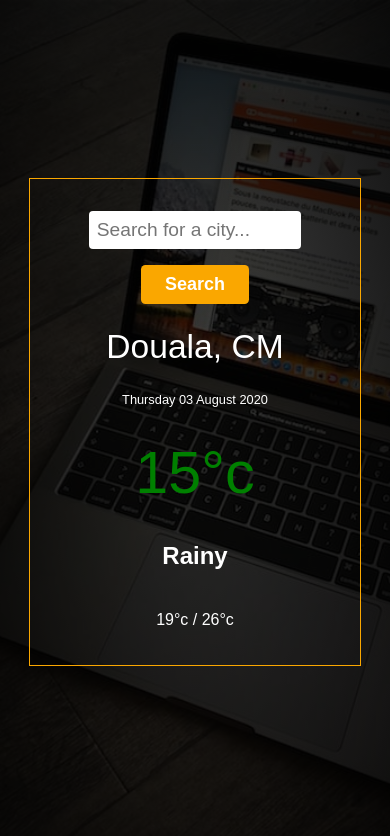
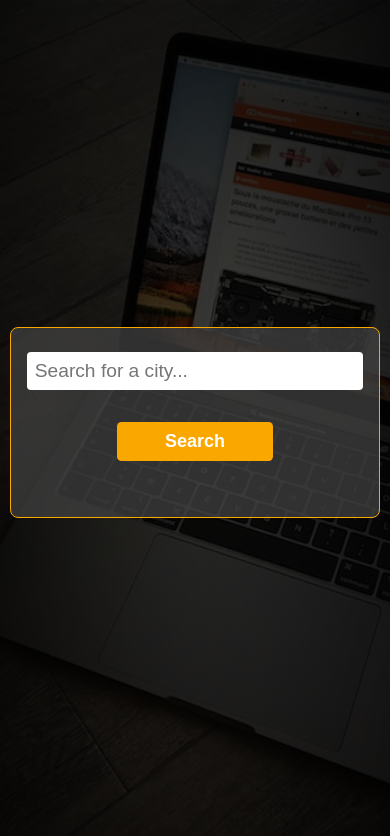
Before and after one commit to EricMbouwe/weather-app-JS, a website built with webpack: page src/templates/template.html in a window 390 px wide. Built offline with nearby package versions, Linux system fonts and the light colour scheme; no server answers; a web font is replaced by a local one.

Commit message:
added responsiveness for mobile

```diff
--- a/src/index.js
+++ b/src/index.js
@@ -19,6 +19,7 @@ function setQuery(evt) {
     getAllData(searchbox.value)
       .then(data => {
         populateContent(data)
+        console.log(data);
       })
   }
 }
--- a/src/main.scss
+++ b/src/main.scss
@@ -1,3 +1,5 @@
+@import url('https://fonts.googleapis.com/css2?family=Kufam&display=swap');
+
 *,
 *::before,
 *::after {
@@ -28,11 +30,17 @@ p {
 }
 
 .container {
-  width: 85%;
+  width: 30%;
   max-width: 65em;
   margin: 0 auto;
   border: 1px solid var(--clr-accent);
-  padding: 2rem;
+  border-radius: .5rem;
+  padding: 1.5rem 1rem;
+  background-color: rgba(68, 68, 68, 0.7);
+
+  @media screen and (max-width: 768px) {
+    width: 95%;
+  }
 }
 
 .spacing>*+* {
@@ -68,7 +76,7 @@ header {
   .search-field {
     padding: .5rem;
     border-radius: .25rem;
-    width: 80%;
+    width: 100%;
     border: none;
     font-size: 1.2rem;
   }
@@ -77,7 +85,8 @@ header {
     color: var(--clr-text, #fff);
     font-weight: 700;
     font-size: 1.125rem;
-    padding: .5em 1.5rem;
+    padding: .5em 3rem;
+    margin-top: 2rem;
     background: var(--clr-accent, blue);
     border-radius: .25em;
     border: none;
@@ -87,7 +96,7 @@ header {
 
     &:hover,
     &:focus {
-      transform: scale(1.1);
+      transform: scale(1.05);
       opacity: .9;
     }
   }
@@ -97,7 +106,7 @@ header {
 
   .temp {
     margin-top: var(--spacer, 1rem);
-    color: green;
+    color: #487eb0;
     font-size: clamp(2.5rem, calc(7vw + 2rem), 7rem);
   }
 
@@ -108,6 +117,7 @@ header {
 }
 
 .location {
+  font-family: 'Kufam', cursive;
 
   .city {
     margin-top: var(--spacer, 1rem);
--- a/src/modules/data.js
+++ b/src/modules/data.js
@@ -1,6 +1,7 @@
-export const getAllData = async(input) => {
-  const key = '1c3e320d963d88f4616259a84c7026e9'
-  const res = await fetch(`https://api.openweathermap.org/data/2.5/weather?q=${input}&units=metric&APPID=${key}`)
+const key = '1c3e320d963d88f4616259a84c7026e9'
+
+export const getAllData = async (input, units = 'metric') => {
+  const res = await fetch(`https://api.openweathermap.org/data/2.5/weather?q=${input}&units=${units}&APPID=${key}`)
   const data = await res.json()
   return data
 }
@@ -11,7 +12,7 @@ export function convertTemp(data) {
 
 export async function getCurrent(lat, lon, units = 'metric') {
   try {
-    const url = `https://api.openweathermap.org/data/2.5/weather?lat=${lat}&lon=${lon}&appid=b56e54fcfc83ea96697925d8521b8966&units=${units}`;
+    const url = `https://api.openweathermap.org/data/2.5/weather?lat=${lat}&lon=${lon}&appid=${key}&units=${units}`;
     const res = await fetch(url, { mode: 'cors' });
     const data = await res.json();
     return data
--- a/src/modules/dom.js
+++ b/src/modules/dom.js
@@ -11,7 +11,7 @@ export function populateContent(data) {
   city.innerText = `${data.name}, ${data.sys.country}`;
   date.innerText = dateBuilder(now)
   temp.innerHTML = `${Math.round(data.main.temp)}<span>°c</span>`;
-  weather.innerText = data.weather[0].main;
+  weather.innerText = data.weather[0].description;
   // icon.src = `${../assets/data.weather[0].icon}`.png ;
   hilow.innerText = `${Math.round(data.main.temp_min)}°c / ${Math.round(data.main.temp_max)}°c`;
 }
--- a/src/templates/template.html
+++ b/src/templates/template.html
@@ -14,14 +14,14 @@
         </header>
         <main>
           <section class="location spacing">
-            <div class="city">Douala, CM</div>
-            <div class="date">Thursday 03 August 2020</div>
+            <div class="city"></div>
+            <div class="date"></div>
           </section>
           <div class="current spacing">
-            <div class="temp">15<span class="unit">°c</span></div>
-            <div class="weather">Rainy</div>
+            <div class="temp"><span class="unit"></span></div>
+            <div class="weather"></div>
             <img alt="" class="icon">
-            <div class="hi-low">19°c / 26°c</div>
+            <div class="hi-low"></div>
           </div>
         </main>
       </div>
```
